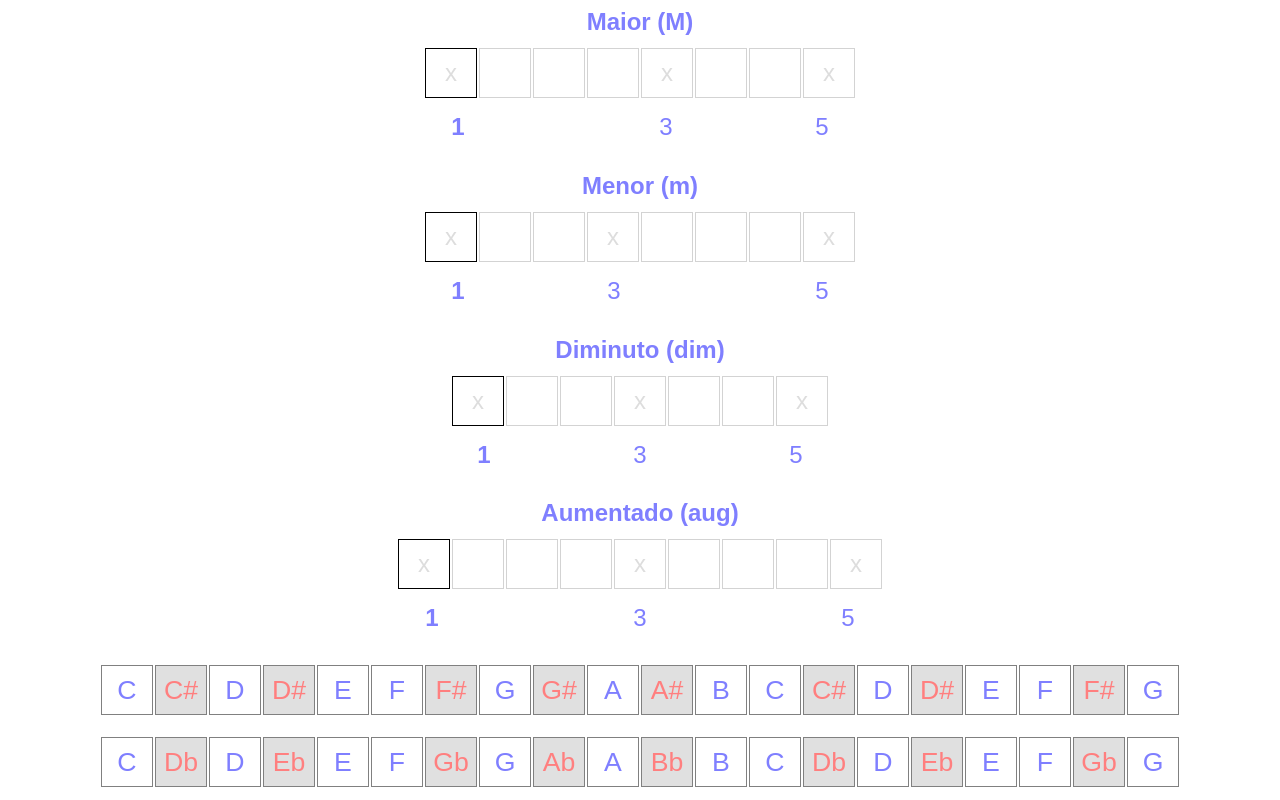
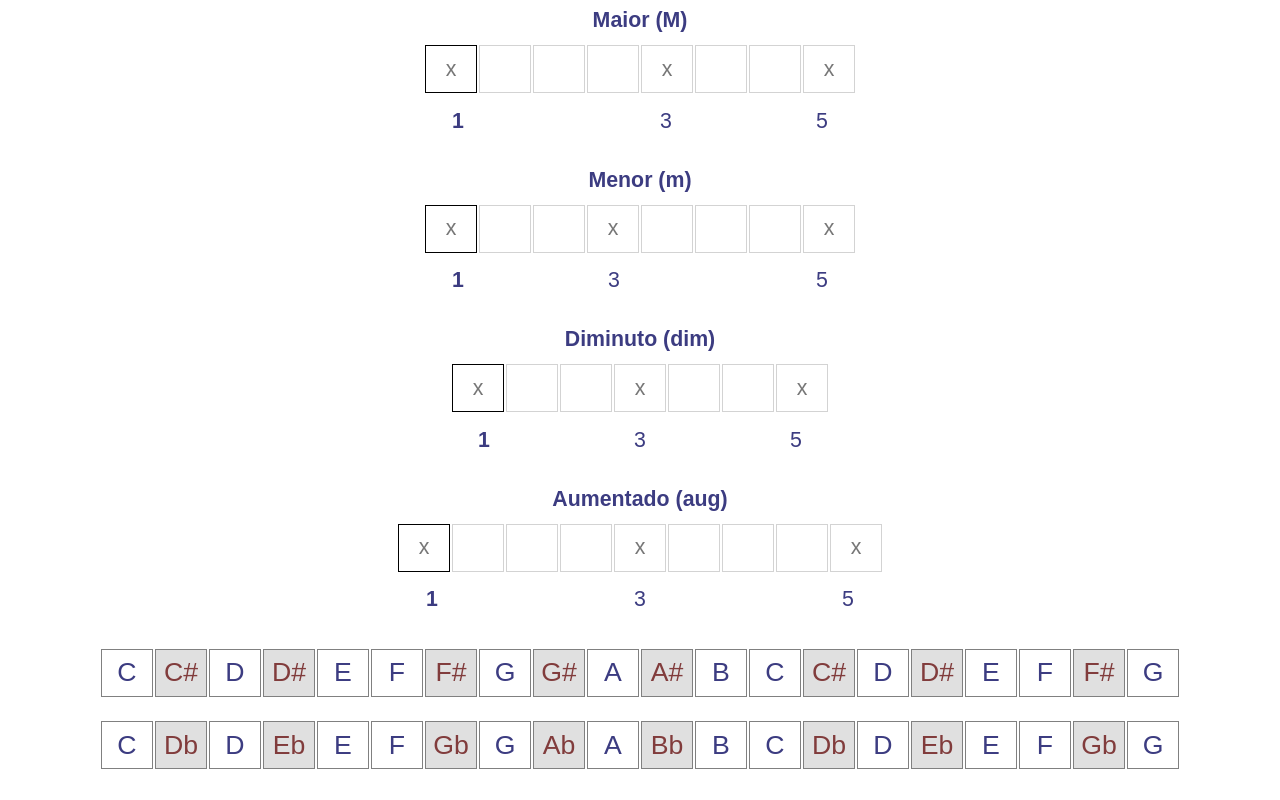
Before and after one commit to crisstanza/NotesGrid, a plain HTML site: page index.html in a window 1280 px wide. Drawn offline with Linux system fonts and the light colour scheme.

Commit message:
New colors (darker).

```diff
--- a/index.html
+++ b/index.html
@@ -1,12 +1,12 @@
 <style>
 	* {
 		font-family: Arial;
-		font-size: 18pt;
-		color: #7f7fff;
+		font-size: 16pt;
+		color: #3c3c81;
 	}
 	body {
 		display: flex;
-		gap: 15px;
+		gap: 0;
 		flex-wrap: wrap;
 	}
 	h1 { margin: 0 0 10px 0; }
@@ -19,11 +19,11 @@
 		text-align: center;
 		vertical-align: middle;
 		width: 48px;
-		height: 50px;
+		height: 48px;
 	}
 	table.notes td { border: 1px solid gray; font-size: 20pt; }
-	table.chord td { color: #DDD; border: 1px solid lightgray; }
-	table.notes td.accident { color: #ff7f7f; background-color: #E0E0E0; }
+	table.chord td { color: #777; border: 1px solid lightgray; }
+	table.notes td.accident { color: #813c3c; background-color: #E0E0E0; }
 	table.chord td.root { border: 1px solid black; }
 	table.triad td.root-text { font-weight: bold; }
 </style>
```
